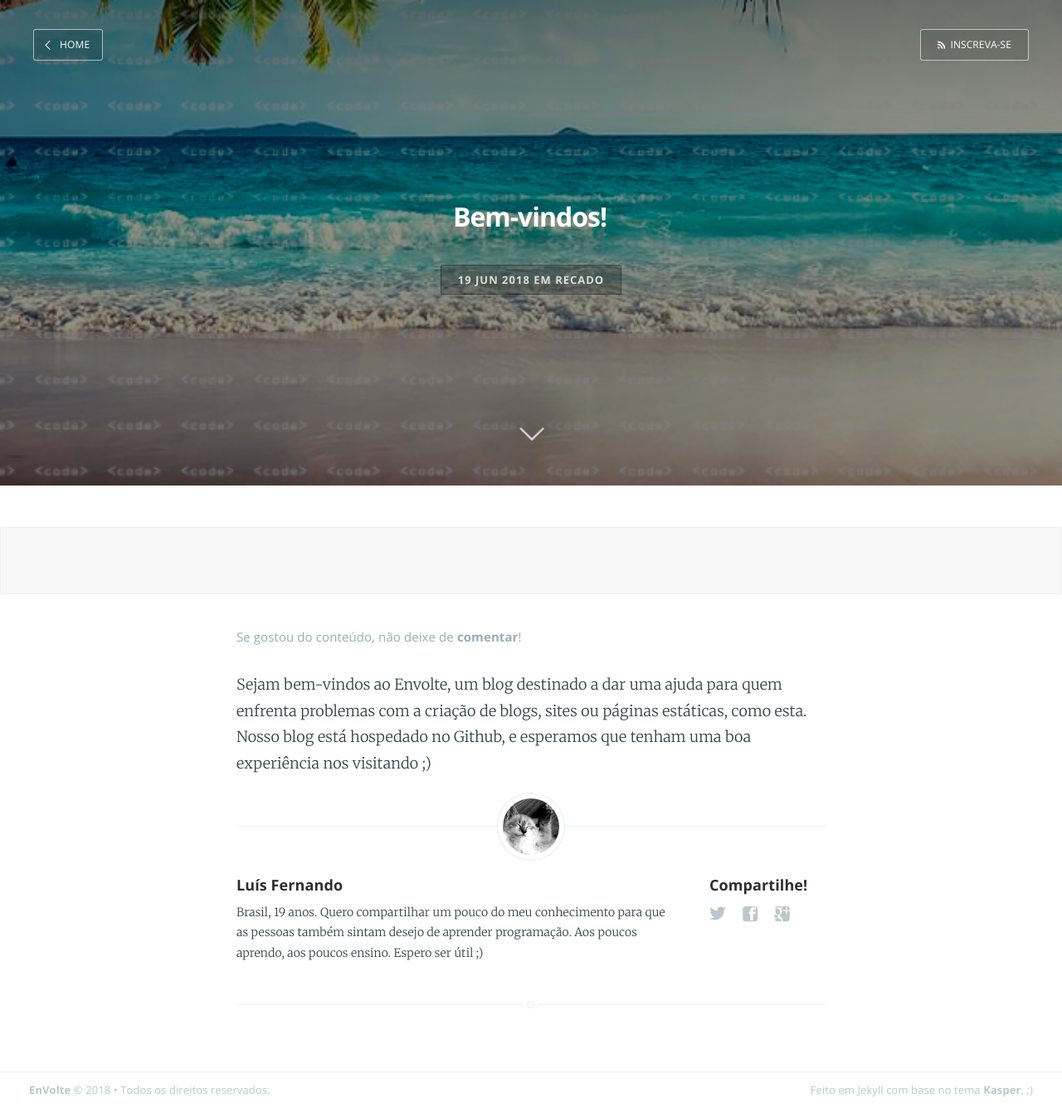
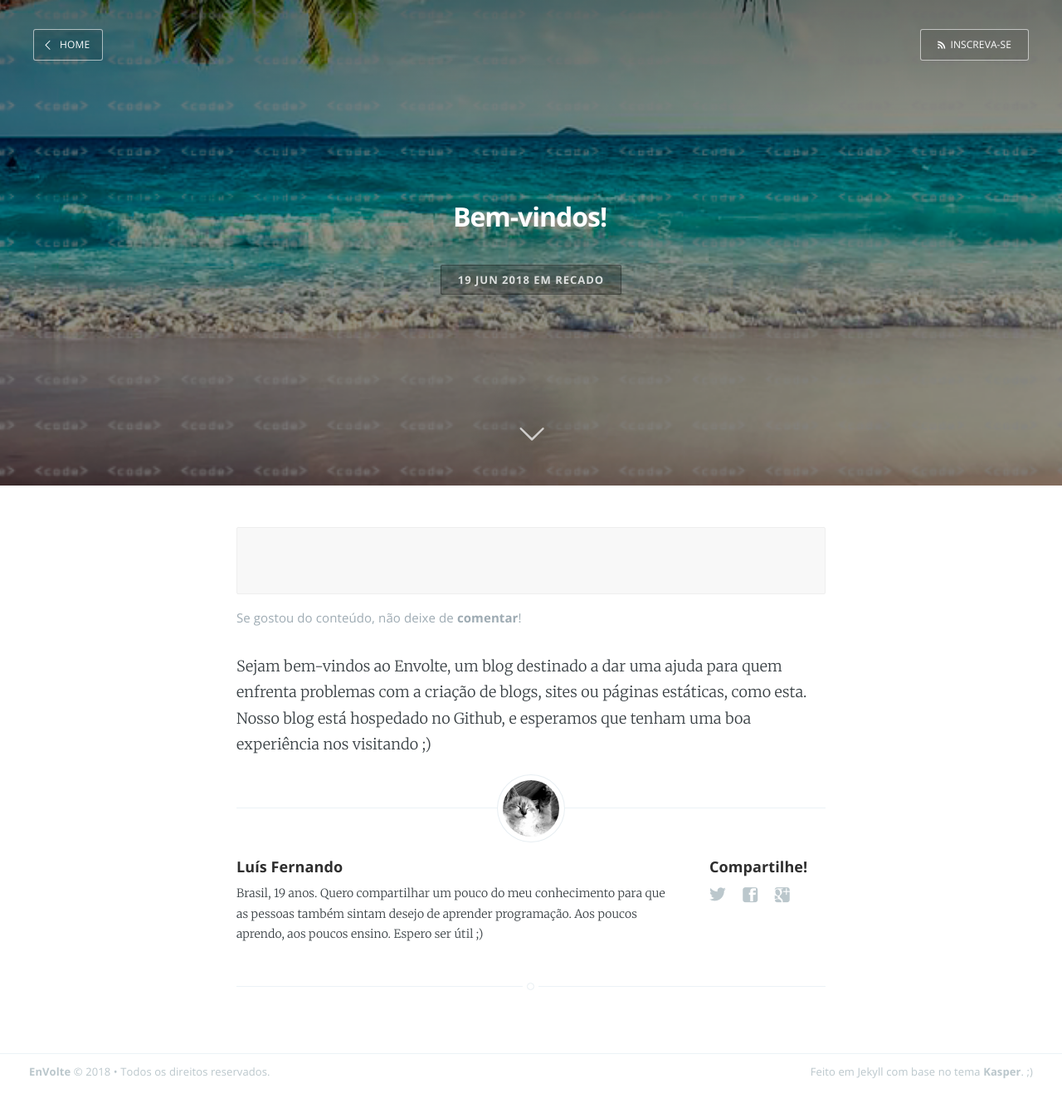
Before and after one commit to EnVolte/envolte.github.io, a Jekyll site: the page built from _posts/2018-06-19-bem-vindos.markdown, in a window 1280 px wide. Shown: the whole page at 83% size. Built offline with Jekyll 4.4.1, drawn with Linux system fonts in a browser that asks for light colours; comment, search, counter and statistics services are not loaded; after the commit the page ends 1312 px from its top, so only the background shows below that.

Commit message:
Update post.html

```diff
--- a/_layouts/post.html
+++ b/_layouts/post.html
@@ -41,7 +41,11 @@
 
 <main class="content" id="content" role="main">
 
-    <div style="margin: 0px auto; background: #f8f8f8; border: 1px solid #eee; border-radius: 2px; padding: 5px; width: auto; height: auto">
+
+
+    <article class="post">
+
+	    <div style="margin: 0px auto; background: #f8f8f8; border: 1px solid #eee; border-radius: 2px; padding: 5px; width: auto; height: auto">
 	<script async src="//pagead2.googlesyndication.com/pagead/js/adsbygoogle.js"></script>
 <!-- EnVolte -->
 <ins class="adsbygoogle"
@@ -53,8 +57,6 @@
 (adsbygoogle = window.adsbygoogle || []).push({});
 </script>
 	</div>
-
-    <article class="post">
 
       {% if page.categories contains "Curso" %}
 
```
